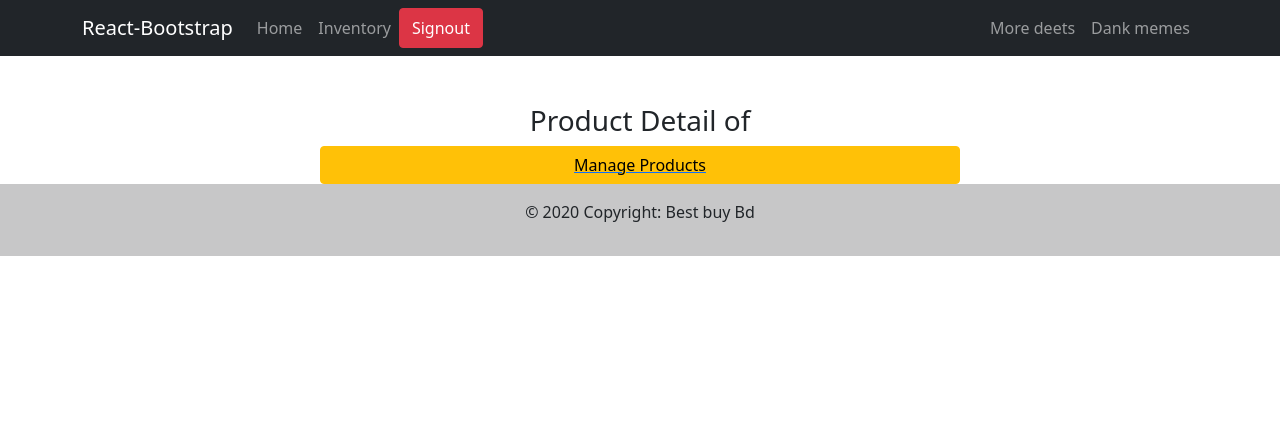
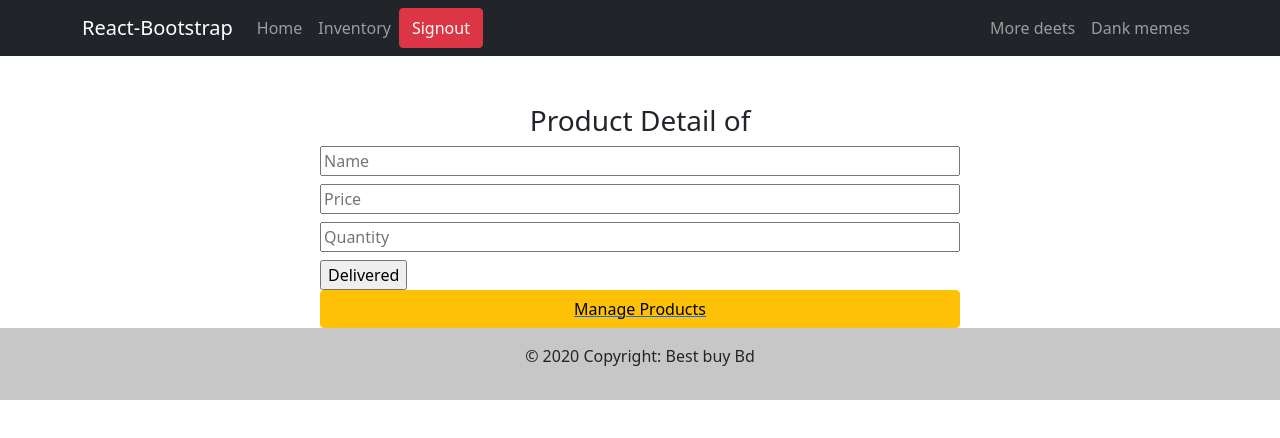
Before and after one commit to Koushikpaul7/best-buy-bd-client, a React (Create React App) app: page /inventory/1 in a window 1280 px wide. Shown: the top 438 px of the page. Built offline with nearby package versions, Linux system fonts and the light colour scheme; no server answers; sample sign-in values are in the browser's storage.

Commit message:
uodate done

```diff
--- a/src/Components/ProductEdit/ProductEdit.js
+++ b/src/Components/ProductEdit/ProductEdit.js
@@ -13,10 +13,47 @@ const ProductEdit = () => {
         fetch(url)
         .then(res=>res.json())
         .then(data=>SetProduct(data));
-    },[])
+    },[inventoryId]);
+
+    const handleReduce=(event)=>{
+        event.preventDefault();
+        const quantity=event.target.quantity.value-1;
+        const updatedProduct={quantity};
+
+        fetch(`http://localhost:5000/product/${inventoryId}`,{
+            method:'PUT',
+            headers:{
+                'content-type':'application/json'
+            },
+            body:JSON.stringify(updatedProduct)
+        })
+        .then(res=>res.json())
+        .then(data=>{
+            console.log(data);
+
+            SetProduct(data)
+        })
+    }
+
+
     return (
         <div className='mt-5 '>
            <h3 className='text-center'> Product Detail of {product.name}</h3>
+        <form onSubmit={handleReduce}className='w-50 mx-auto'>
+            <input className='w-100 mb-2' type="text" placeholder='Name' name='name' value={product.name} required/>
+            <br />
+            <input className='w-100 mb-2' type="text" placeholder='Price' name='price' value={product.price} required/>
+            <br />
+            <input className='w-100 mb-2' type="text" placeholder='Quantity' name='quantity' value={product.quantity} required/>
+            <br />
+            <input type="submit" value="Delivered" />
+
+        </form>
+
+
+
+
+
             {
                 user&&<>
                <Link to='/manage'><button className='btn btn-warning  d-block w-50 mx-auto text-decoration-none'>Manage Products</button></Link>
```
